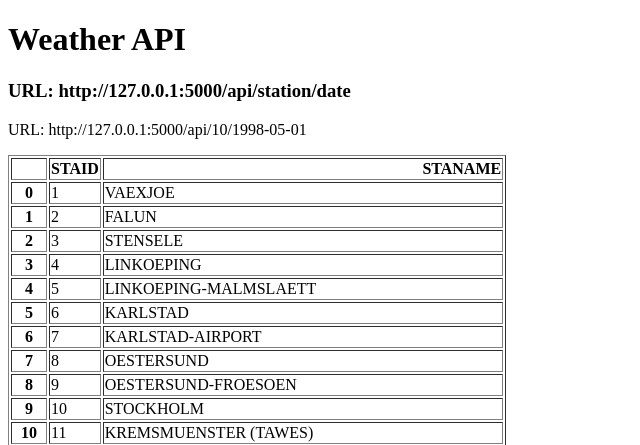
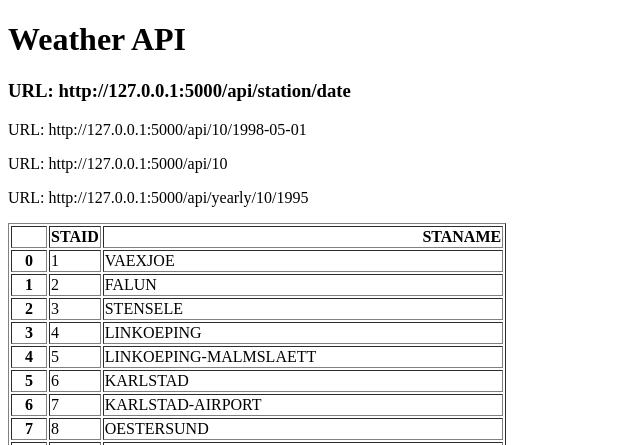
Before and after one commit to nikitakapsi/Weather-App, a Flask app: page / in a window 1280 px wide. Shown: the top 445 px of the page, without its empty margins (0-640 px from the left). Run offline with Flask 3, Linux system fonts and the light colour scheme.

Commit message:
With different URL options

```diff
--- a/main.py
+++ b/main.py
@@ -19,5 +19,23 @@ def about(station,date):
 
     return {"station":station,"date":date,"temp":temp}
 
+
+@app.route("/api/<station>/")
+def all_station(station):
+    filename="data_small/TG_STAID"+str(station).zfill(6)+".txt"
+    df=pd.read_csv(filename,skiprows=20, parse_dates=['    DATE'])
+    res=df.to_dict(orient="records")
+
+    return res
+
+@app.route("/api/yearly/<station>/<year>")
+def all_year(station,year):
+    filename = "data_small/TG_STAID" + str(station).zfill(6) + ".txt"
+    df = pd.read_csv(filename, skiprows=20)
+    df['    DATE']=df['    DATE'].astype(str)
+    res=df[df['    DATE'].str.startswith(str(year))].to_dict(orient="records")
+    return res
+
+
 if __name__ == "__main__":
     app.run(debug=True)
--- a/templates/home.html
+++ b/templates/home.html
@@ -8,7 +8,8 @@
 <h1>Weather API</h1>
 <h3>URL: http://127.0.0.1:5000/api/station/date</h3>
 <p>URL: http://127.0.0.1:5000/api/10/1998-05-01</p>
-
+<p>URL: http://127.0.0.1:5000/api/10</p>
+<p>URL: http://127.0.0.1:5000/api/yearly/10/1995</p>
 <p>{{data|safe}}</p>
 </body>
 </html>
```
